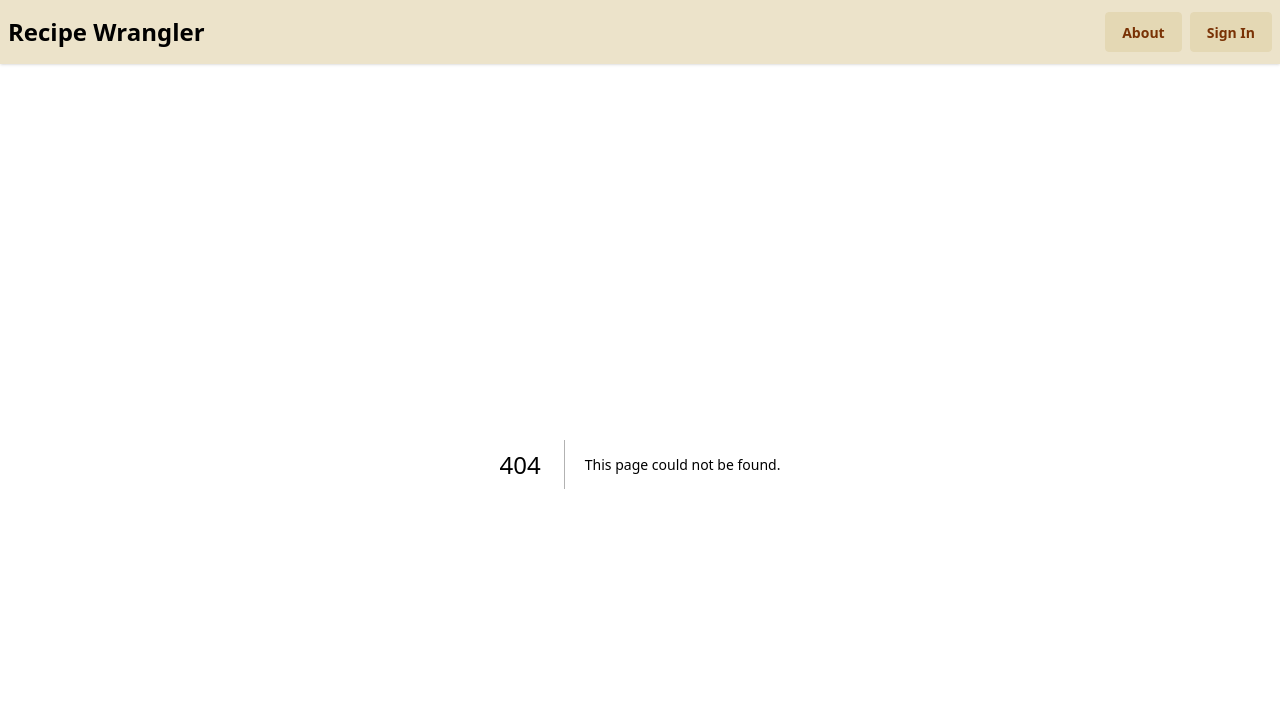
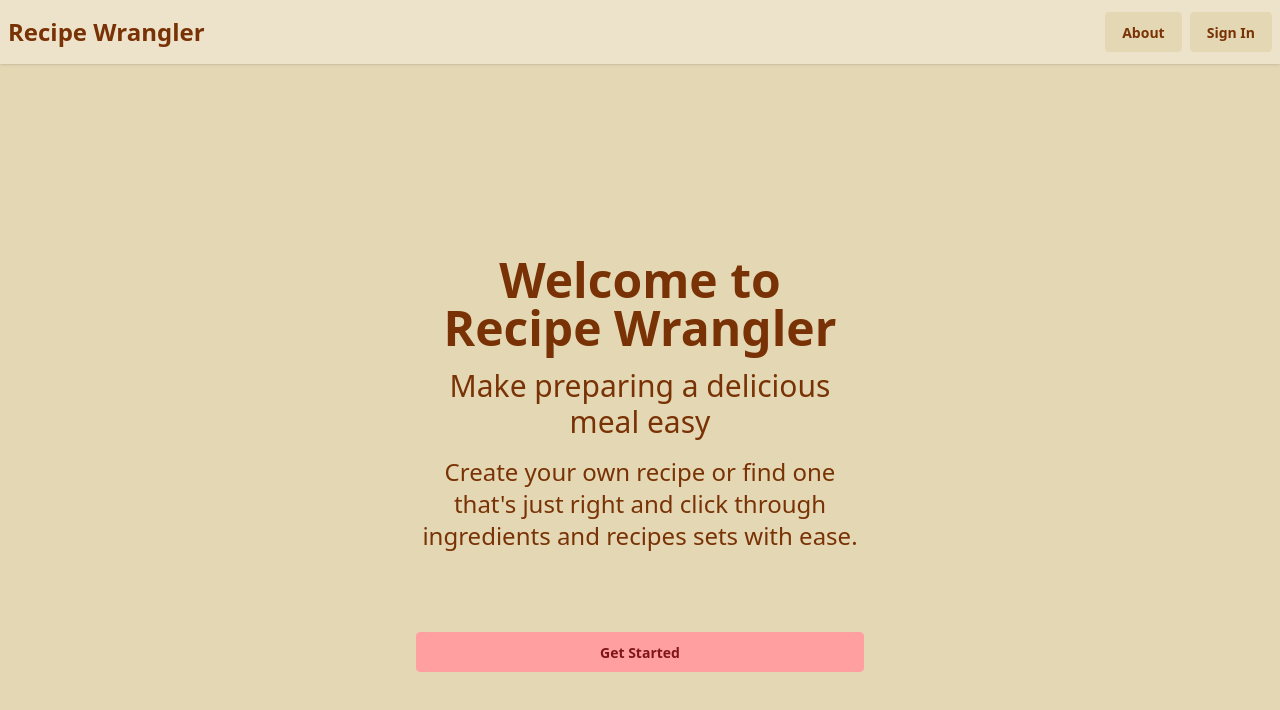
Before and after one commit to Justin-K-Ellis/recipe_wrangler_client, a Next.js app: page /welcome in a window 1280 px wide. Before the commit this address had no page. Shown: the top 710 px of the page. Built offline with nearby package versions, Linux system fonts and the light colour scheme.

Commit message:
feat: create welcome screen
This is for user who are not yet authenticated/signed in.

```diff
--- /dev/null
+++ b/src/app/welcome/page.tsx
@@ -0,0 +1,22 @@
+import Link from "next/link";
+
+export default function Page() {
+  return (
+    <div className="hero bg-base-200 min-h-screen">
+      <div className="hero-content text-center">
+        <div className="max-w-md flex flex-col gap-4">
+          <h1 className="text-5xl font-bold">Welcome to Recipe Wrangler</h1>
+          <p className="text-3xl">Make preparing a delicious meal easy</p>
+          <p className="text-2xl">
+            Create your own recipe or find one that's just right and click
+            through ingredients and recipes sets with ease.
+          </p>
+          <p className="py-6"></p>
+          <button className="btn btn-primary">
+            <Link href={"/signin"}>Get Started</Link>
+          </button>
+        </div>
+      </div>
+    </div>
+  );
+}
```
